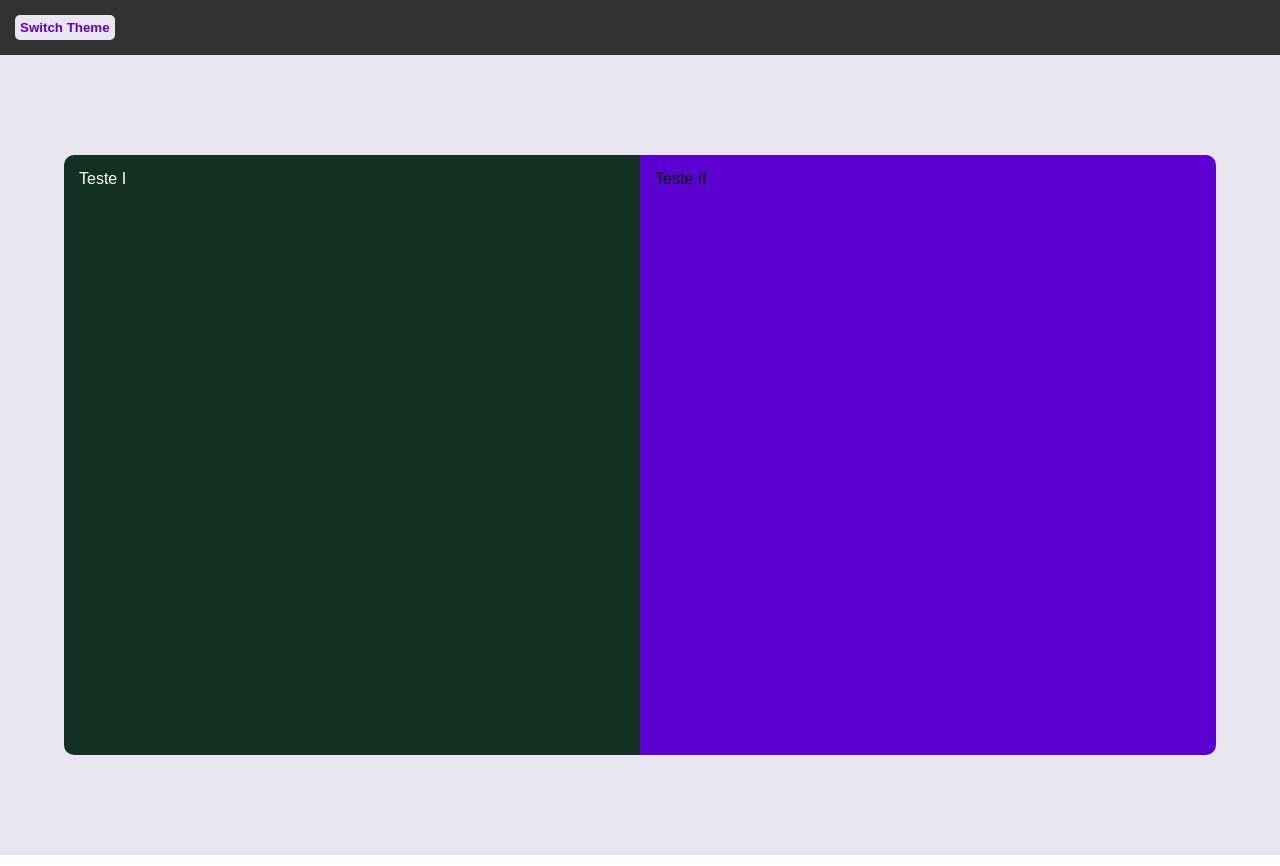
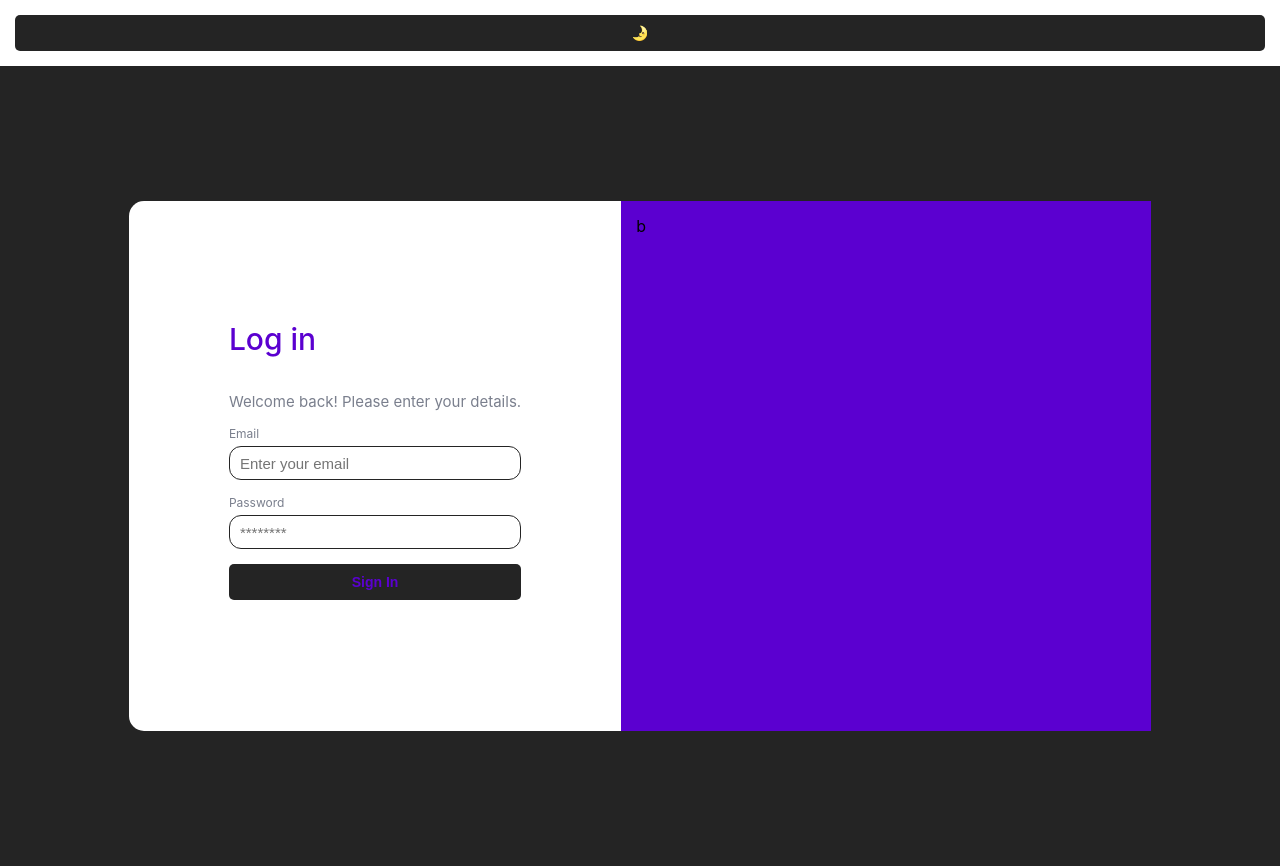
Before and after one commit to luisdourado33/dockerized-todo-app, a React (Create React App) app: page /login in a window 1280 px wide. Built offline with nearby package versions, Linux system fonts and the light colour scheme.

Commit message:
feat: new components added

```diff
--- a/src/components/atoms/custom-button/index.tsx
+++ b/src/components/atoms/custom-button/index.tsx
@@ -3,14 +3,19 @@ import styled from "styled-components";
 
 const Button = styled.button`
   color: ${(props) => props.theme.colors.primary};
-  font-weight: bold;
+  font-weight: 600;
+  font-size: 14px;
+  width: 100%;
+  height: fit-content;
   background-color: ${(props) => props.theme.colors.secondary};
-  padding: 5px;
+  padding: 10px;
   border: 0px solid transparent;
   border-radius: 5px;
 `;
 
-const CustomButton: React.FC<any> = ({ children, onClick }) => (
-  <Button onClick={onClick}>{children}</Button>
+const CustomButton: React.FC<any> = ({ children, onClick, props }) => (
+  <Button {...props} onClick={onClick}>
+    {children}
+  </Button>
 );
 export default CustomButton;
--- /dev/null
+++ b/src/components/atoms/input-with-label/input-with-label.tsx
@@ -0,0 +1,54 @@
+import React from "react";
+import styled from "styled-components";
+
+interface IProps {
+  label?: string;
+  placeholder: string;
+  type: string;
+  name?: string;
+}
+
+const LabelComponent = styled.label`
+  display: flex;
+  flex-direction: column;
+  color: ${(props) => props.theme.colors.lightGray};
+  font-size: 12px;
+  margin-bottom: 15px;
+  width: 100%;
+`;
+
+const InputComponent = styled.input`
+  margin: 5px 0px 0px 0px;
+  border-radius: 12px;
+  padding-block: 7.5px;
+  padding-inline: 10px;
+  font-size: 15px;
+  border: 1.5px solid ${(props) => props.theme.colors.secondary};
+  transition: border-color 0.5s;
+
+  &:focus {
+    outline: none;
+    border-color: ${(props) => props.theme.colors.brand};
+  }
+
+  &:visited {
+    outline: none;
+    color: yellow;
+  }
+`;
+
+const InputWithLabel: React.FC<IProps> = ({
+  label,
+  placeholder,
+  type,
+  name,
+}) => {
+  return (
+    <LabelComponent>
+      {label}
+      <InputComponent id={name} type={type} placeholder={placeholder} />
+    </LabelComponent>
+  );
+};
+
+export default InputWithLabel;
--- /dev/null
+++ b/src/components/atoms/text-description/text-description.tsx
@@ -0,0 +1,13 @@
+import React from "react";
+import styled from "styled-components";
+
+const Description = styled.p`
+  color: ${(props) => props.theme.colors.lightGray};
+  font-weight: 400;
+  font-size: 15px;
+`;
+
+const TextDescription: React.FC<any> = ({ children }) => {
+  return <Description>{children}</Description>;
+};
+export default TextDescription;
--- /dev/null
+++ b/src/components/atoms/text-heading/text-heading.tsx
@@ -0,0 +1,14 @@
+import React from "react";
+import styled from "styled-components";
+
+const Heading = styled.h1`
+  color: ${(props) => props.theme.colors.tertiary};
+  font-weight: 500;
+  font-size: 30px;
+`;
+
+const TextHeading: React.FC<any> = ({ children }) => {
+  return <Heading>{children}</Heading>;
+};
+
+export default TextHeading;
--- a/src/components/organisms/fixed-component/fixed-component.styles.ts
+++ b/src/components/organisms/fixed-component/fixed-component.styles.ts
@@ -3,7 +3,6 @@ import styled from "styled-components";
 export const Navbar = styled.div`
   margin: 0;
   padding: 0;
-  background-color: #333;
   color: #eee;
   padding: 15px;
   position: -webkit-sticky; /* Safari */
@@ -11,6 +10,9 @@ export const Navbar = styled.div`
 `;
 
 export const Menu = styled.nav`
+  display: flex;
+  justify-content: flex-end;
+
   & > a {
     text-decoration: none;
   }
--- a/src/components/organisms/fixed-component/fixed-component.tsx
+++ b/src/components/organisms/fixed-component/fixed-component.tsx
@@ -1,16 +1,19 @@
 import React, { useContext } from "react";
 import { AppContext } from "../../../contexts/app-context";
+import { ThemeSchemes } from "../../../interfaces/theme";
 
 import CustomButton from "../../atoms/custom-button";
 import { Navbar, Menu } from "./fixed-component.styles";
 
 const FixedComponent: React.FC<any> = () => {
-  const { switchTheme } = useContext<any>(AppContext);
+  const { theme, switchTheme } = useContext<any>(AppContext);
 
   return (
     <Navbar>
       <Menu>
-        <CustomButton onClick={switchTheme}>Switch Theme</CustomButton>
+        <CustomButton onClick={switchTheme}>
+          {theme.current === ThemeSchemes.Light ? "☀️" : "🌛"}
+        </CustomButton>
       </Menu>
     </Navbar>
   );
--- a/src/components/pages/login/login.styles.ts
+++ b/src/components/pages/login/login.styles.ts
@@ -2,55 +2,51 @@ import styled from "styled-components";
 
 export const Container = styled.div`
   background-color: ${(props) => props.theme.colors.secondary};
+  display: flex;
+  width: 100%;
+  height: 100%;
   place-content: center;
   place-items: center;
-  display: flex;
-  width: 100%;
-  height: 100vh;
-  margin: 0;
-  padding: 0;
 
   @media (max-width: 414px) {
-    place-items: start;
-    place-content: start;
   }
 `;
 
 export const Wrapper = styled.div`
-  width: 90%;
-  height: 600px;
   display: flex;
-  flex-direction: row;
-  justify-content: space-between;
 
-  & > div {
-    padding: 15px;
-  }
-
-  @media (max-width: 414px) {
+  @media (max-width: 1136px) {
     flex-direction: column;
-    justify-content: stretch;
+    place-content: center;
+    place-items: center;
   }
 `;
 
 export const LeftBox = styled.div`
-  width: 50%;
-  background-color: #123123;
-  color: #fff;
-  border-top-left-radius: 10px;
-  border-bottom-left-radius: 10px;
+  display: flex;
+  flex-direction: column;
+  background-color: ${(props) => props.theme.colors.light};
+  padding: 100px;
+
+  border-top-left-radius: 15px;
+  border-bottom-left-radius: 15px;
+
   @media (max-width: 414px) {
     width: 100%;
+    height: fit-content;
+    border-radius: 15px;
+    place-content: center;
+    place-items: center;
   }
 `;
 
 export const RightBox = styled.div`
-  width: 50%;
+  width: 500px;
+  height: 500px;
   background-color: ${(props) => props.theme.colors.primary};
-  border-top-right-radius: 10px;
-  border-bottom-right-radius: 10px;
+  padding: 15px;
 
   @media (max-width: 414px) {
-    width: 100%;
+    display: none;
   }
 `;
--- a/src/components/pages/login/login.tsx
+++ b/src/components/pages/login/login.tsx
@@ -4,12 +4,37 @@ import IPage from "../../../interfaces/page";
 
 import { Container, LeftBox, RightBox, Wrapper } from "./login.styles";
 
+import TextHeading from "../../atoms/text-heading/text-heading";
+import TextDescription from "../../atoms/text-description/text-description";
+import InputWithLabel from "../../atoms/input-with-label/input-with-label";
+import CustomButton from "../../atoms/custom-button";
+
 const LoginPage: React.FC<IPage> = () => {
   return (
     <Container>
       <Wrapper>
-        <LeftBox>Teste I</LeftBox>
-        <RightBox>Teste II</RightBox>
+        <LeftBox>
+          <TextHeading>Log in</TextHeading>
+          <TextDescription>
+            Welcome back! Please enter your details.
+          </TextDescription>
+
+          <form>
+            <InputWithLabel
+              label="Email"
+              placeholder="Enter your email"
+              type="email"
+            />
+
+            <InputWithLabel
+              label="Password"
+              placeholder="********"
+              type="password"
+            />
+            <CustomButton>Sign In</CustomButton>
+          </form>
+        </LeftBox>
+        <RightBox>b</RightBox>
       </Wrapper>
     </Container>
   );
--- a/src/config/globalStyles.tsx
+++ b/src/config/globalStyles.tsx
@@ -2,7 +2,7 @@ import { createGlobalStyle, GlobalStyleComponent } from "styled-components";
 
 const GlobalStyles: GlobalStyleComponent<any, any> = createGlobalStyle`
   * {
-    font-family: JetBrains Mono, sans-serif;
+    //font-family: JetBrains Mono, sans-serif;
   }
 `;
 
--- a/src/config/theme.ts
+++ b/src/config/theme.ts
@@ -10,20 +10,25 @@ import { ThemeProps, ThemeSchemes } from "../interfaces/theme";
 
 const defaultColors = {
   light: "#FFFF",
+  brand: "#5B00D0",
 };
 
 const theme: ThemeProps = {
-  current: ThemeSchemes.Light,
+  current: ThemeSchemes.Dark,
   colors: {
     light: {
       ...defaultColors,
       primary: "#5B00D0",
       secondary: "#E9E6F2",
+      tertiary: "#131629",
+      lightGray: "#7A7F8D",
     },
     dark: {
       ...defaultColors,
       primary: "#5B00D0",
       secondary: "#242424",
+      tertiary: "#5b00d0",
+      lightGray: "#7A7F8D",
     },
   },
 };
--- a/src/index.css
+++ b/src/index.css
@@ -1,6 +1,10 @@
+html, body, #root {
+  margin:0px;
+  height: 100%;
+}
+
 body {
   padding: 0;
-  margin: 0;
   font-family: -apple-system, BlinkMacSystemFont, 'Segoe UI', 'Roboto', 'Oxygen',
     'Ubuntu', 'Cantarell', 'Fira Sans', 'Droid Sans', 'Helvetica Neue',
     sans-serif;
```
